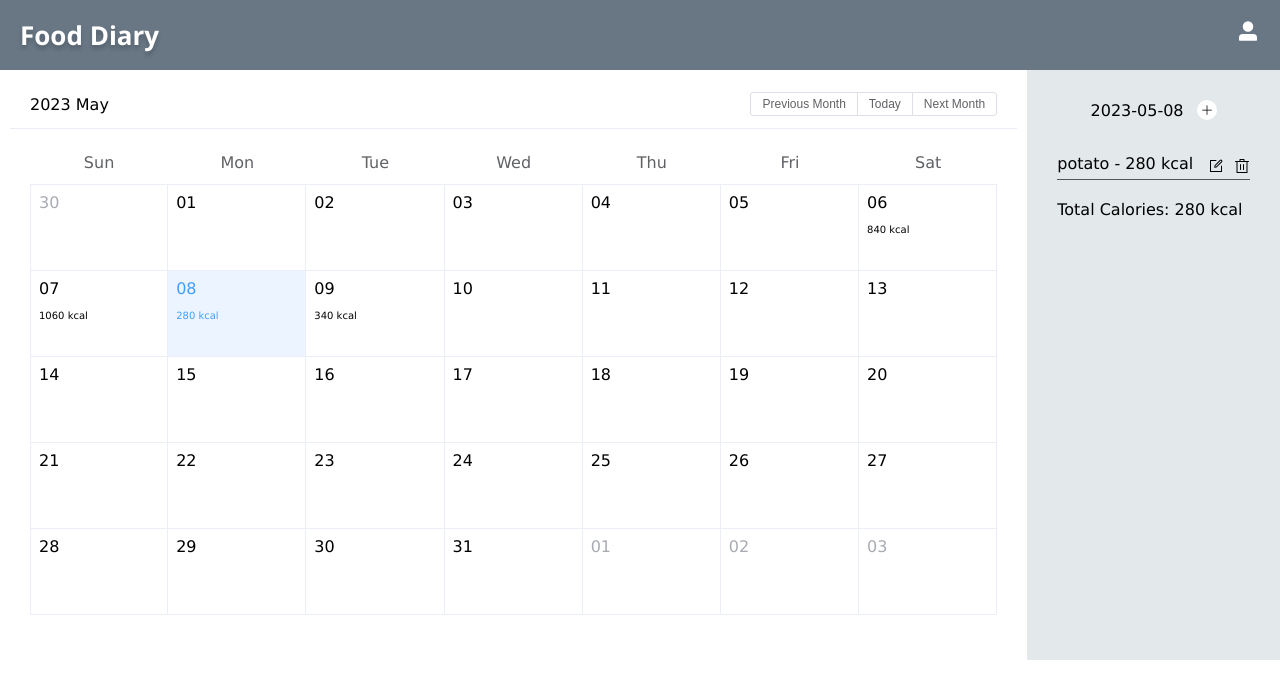
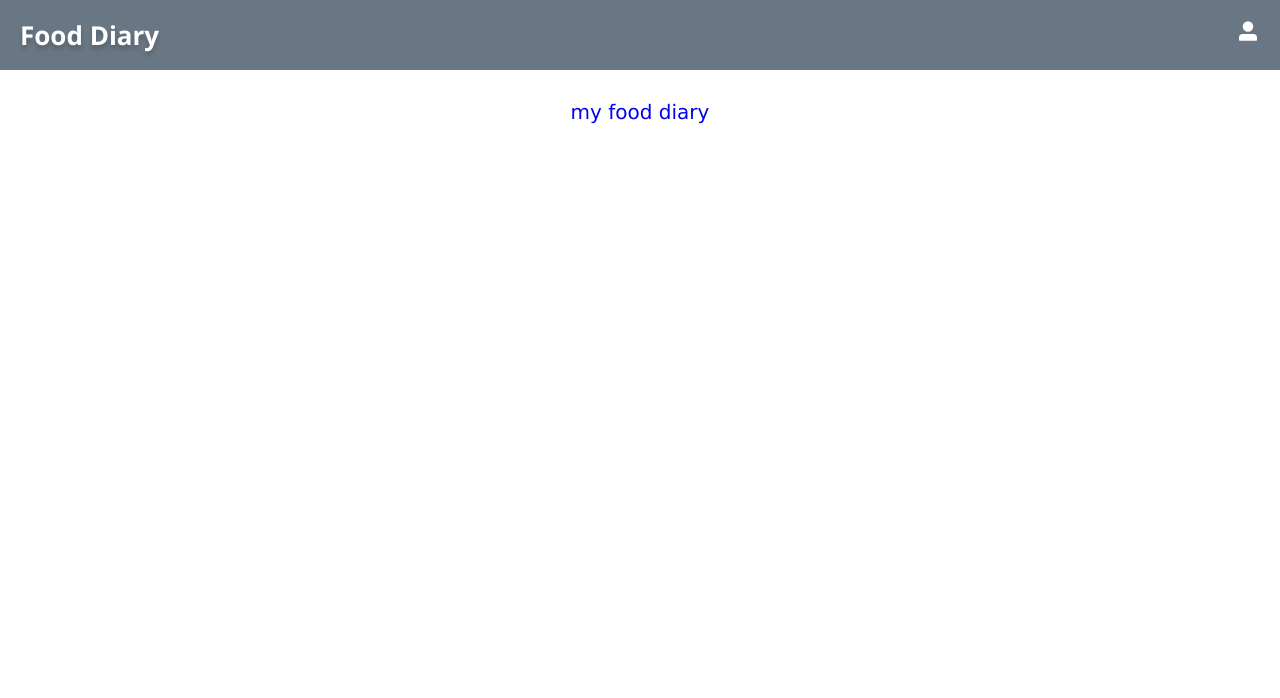
Before and after one commit to kay1040/food-diary, a Vue app: page /user in a window 1280 px wide. Shown: the top 698 px of the page. Built offline with nearby package versions, Linux system fonts and the light colour scheme.

Commit message:
feat: add Start component

```diff
--- /dev/null
+++ b/src/components/TypingEffect.vue
@@ -0,0 +1,36 @@
+<template>
+  <div>{{ typedText }}</div>
+</template>
+
+<script setup>
+import { defineProps, ref, onMounted, onUnmounted } from 'vue'
+
+function useTypingEffect(text, delay) {
+  const typedText = ref('')
+  let index = 0
+  let timerId
+
+  function type() {
+    if (index < text.length) {
+      typedText.value += text[index]
+      index++
+      timerId = setTimeout(type, delay)
+    }
+  }
+
+  onMounted(() => {
+    timerId = setTimeout(type, delay)
+  })
+
+  onUnmounted(() => {
+    clearTimeout(timerId)
+  })
+
+  return {
+    typedText
+  }
+}
+const props = defineProps(['text', 'delay'])
+const { typedText } = useTypingEffect(props.text, props.delay)
+
+</script>
--- a/src/views/AuthForm.vue
+++ b/src/views/AuthForm.vue
@@ -28,7 +28,7 @@ const handleSubmit = () => {
   if (isLoginForm.value) {
     router.push({ name: 'user' })
   } else {
-    isLoginForm.value = true
+    router.push({ name: 'start' })
   }
 }
 </script>
--- a/src/views/Home.vue
+++ b/src/views/Home.vue
@@ -1,10 +1,7 @@
 <template>
   <div class="home background">
     <div class="container">
-      <h1 class="title">
-        <span v-text="text"></span>
-        <span :style="{ visibility: cursorVisible }" class="blinking-cursor">|</span>
-      </h1>
+      <TypingEffect :text="title" delay="50" class="title" />
       <button :style="{ visibility: buttonVisible }" class="btn unselectable" @click="goToStart">
         START
       </button>
@@ -16,8 +13,6 @@
 import { onMounted, ref } from 'vue'
 import router from '../router';
 const title = "Healthy eating is a journey, not a destination.\nLet's enjoy the ride!"
-let text = ref('');
-let cursorVisible = ref('visible')
 let buttonVisible = ref('hidden')
 
 const goToStart = () => {
@@ -25,31 +20,14 @@ const goToStart = () => {
 }
 
 onMounted(() => {
-  let i = 0;
-  const timer = setInterval(() => {
-    text.value += title[i++];
-    if (i === title.length) {
-      clearInterval(timer);
-      cursorVisible.value = 'hidden'
-      setTimeout(() => {
-        buttonVisible.value = 'visible';
-      }, 500);
-    }
-  }, 50);
+  setTimeout(() => {
+    buttonVisible.value = 'visible';
+  }, title.length * 50 + 1100);
+
 })
 </script>
 
 <style lang="scss" scoped>
-
-@keyframes cursor-blink {
-  from, to {
-    opacity: 1;
-  }
-  50% {
-    opacity: 0;
-  }
-}
-
 .home {
   width: 100%;
   height: 100%;
@@ -58,6 +36,7 @@ onMounted(() => {
   @include mobile {
     background-position: center center;
   }
+
   .container {
     height: 100%;
     display: flex;
@@ -73,15 +52,11 @@ onMounted(() => {
       font-family: 'Lucida Sans', 'Lucida Sans Regular', 'Lucida Grande', 'Lucida Sans Unicode', Geneva, Verdana, sans-serif;
       white-space: pre-wrap;
       color: white;
-
+      font-size: 36px;
 
       @include mobile {
         padding: 0 1.5rem;
         font-size: 1.5rem;
-      }
-
-      .blinking-cursor {
-        animation: cursor-blink .7s infinite;
       }
     }
 
--- /dev/null
+++ b/src/views/Start.vue
@@ -0,0 +1,133 @@
+<template>
+  <div class="start">
+    <div class="img"></div>
+    <form class="form">
+      <TypingEffect :text="steps[current].question" delay="100" :key="steps[current].question" class="question" />
+      <div class="answer">
+        <select v-model="steps[current].answer" v-if="current === 0">
+          <option disabled value="">Select</option>
+          <option value="male">Male</option>
+          <option value="female">Female</option>
+        </select>
+        <input type="text" v-model.number="steps[current].answer" v-if="current === 1">
+        <input type="text" v-model.number="steps[current].answer" v-if="current === 2">
+        <input type="text" v-model.number="steps[current].answer" v-if="current === 3">
+        <button class="btn" @click.prevent="handleNextStep">NEXT</button>
+      </div>
+    </form>
+  </div>
+</template>
+<script setup>
+import { reactive, ref } from 'vue'
+import { useRouter } from 'vue-router'
+import TypingEffect from '../components/TypingEffect.vue';
+
+const router = useRouter()
+
+let current = ref(0)
+const steps = reactive([
+  {
+    question: 'What is your gender?',
+    answer: '',
+  },
+  {
+    question: 'What is your age?',
+    answer: '',
+  },
+  {
+    question: 'What is your height (unit: cm)?',
+    answer: '',
+  },
+  {
+    question: 'What is your weight (unit: kg)?',
+    answer: '',
+  },
+])
+
+const handleNextStep = () => {
+  if (current.value < steps.length - 1) {
+    current.value = current.value + 1
+  } else {
+    router.push({ name: 'user' })
+  }
+}
+
+</script>
+
+<style scoped lang="scss">
+.start {
+  height: 100vh;
+  background-color: rgb(10, 30, 37);
+  display: flex;
+
+  @include mobile {
+    display: block;
+  }
+
+  .img {
+    height: 100%;
+    width: 50%;
+    background-image: url('/images/start-bg1.jpg');
+    background-size: cover;
+    background-repeat: no-repeat;
+    background-position: center;
+
+    @include mobile {
+      height: 50%;
+      width: 100%;
+    }
+  }
+
+  .form {
+    color: #fff;
+    height: 100%;
+    width: 50%;
+    height: 500px;
+    padding: 0 8%;
+
+    @include mobile {
+      height: 50%;
+      width: 100%;
+      padding: 0 15%;
+    }
+
+    .question {
+      font-size: 24px;
+      margin-top: 200px;
+
+      @include mobile {
+        margin-top: 6rem;
+      }
+    }
+
+    .answer {
+      margin-top: 30px;
+
+      select {
+        width: 200px;
+        height: 30px;
+        font-size: 16px;
+        border: none;
+        border-radius: 4px;
+      }
+
+      input {
+        width: 200px;
+        height: 30px;
+      }
+    }
+
+
+
+    .btn {
+      margin-left: 30px;
+      height: 30px;
+      padding: 0 10px;
+      border: none;
+      border-radius: 4px;
+      background-color: #fff;
+      cursor: pointer;
+    }
+  }
+}
+</style>
--- a/src/views/User.vue
+++ b/src/views/User.vue
@@ -1,237 +1,18 @@
 <template>
-  <Dialog :dialog-visible="dialogVisible" :title="dialogTitle" :selected-food="selectedFood" @on-close="handleCloseDialog"
-    @on-add="handleAddFood" @on-edit="handleEditFood" />
-  <div class="user">
-    <div class="calender">
-      <Calendar @selected-day="getSelectedDay" :fake-data="fakeData" />
+    <div>
+        <a href="/user/food-diary">my food diary</a>
     </div>
-    <div class="details" v-if="selectedDay">
-      <div class="seleted-day">
-        {{ selectedDay }}
-        <el-icon class="add-btn" @click="handleShowAddDialog">
-          <Plus />
-        </el-icon>
-      </div>
-      <ul class="list">
-        <li v-if="getFoodsDataBySelectedDay()" v-for="food in getFoodsDataBySelectedDay()" :key="food.id">
-          <span>{{ food.name }} - {{ food.calories }} kcal</span>
-          <span class="icon">
-            <el-icon class="edit" @click="handleShowEditDialog(food.id)">
-              <Edit />
-            </el-icon>
-            <el-icon class="delete" @click="handleDeleteFood(food.id)">
-              <Delete />
-            </el-icon>
-          </span>
-        </li>
-      </ul>
-      <div v-if="getFoodsDataBySelectedDay()"> Total Calories: {{ fakeData.find(item => item.date ===
-        selectedDay)?.totalCalories }} kcal</div>
-    </div>
-  </div>
 </template>
 <script setup>
-import { ref, reactive } from 'vue'
-import { nanoid } from 'nanoid'
-import Dialog from '../components/Dialog.vue'
-import Calendar from '../components/Calendar.vue';
-
-const fakeData = reactive([
-  {
-    id: '001',
-    date: '2023-05-06',
-    foods: [
-      { id: '001', name: 'prok', calories: 280 },
-      { id: '002', name: 'milk', calories: 320 },
-      { id: '003', name: 'ice cream', calories: 240 },
-    ],
-    totalCalories: 840
-  },
-  {
-    id: '002',
-    date: '2023-05-07',
-    foods: [
-      { id: '004', name: 'steak', calories: 420 },
-      { id: '005', name: 'soup', calories: 280 },
-      { id: '006', name: 'cake', calories: 360 },
-    ],
-    totalCalories: 1060
-  },
-  {
-    id: '003',
-    date: '2023-05-08',
-    foods: [
-      { id: '007', name: 'potato', calories: 280 },
-    ],
-    totalCalories: 280
-  },
-  {
-    id: '004',
-    date: '2023-05-09',
-    foods: [
-      { id: '008', name: 'tomato', calories: 160 },
-      { id: '009', name: 'egg', calories: 180 },
-    ],
-    totalCalories: 340
-  },
-])
-
-
-const dialogVisible = reactive({ value: false })
-
-let dialogTitle = ref('')
-
-const currentDate = new Date();
-const year = currentDate.getFullYear();
-const month = String(currentDate.getMonth() + 1).padStart(2, '0');
-const day = String(currentDate.getDate()).padStart(2, '0');
-
-const selectedDay = ref(`${year}-${month}-${day}`)
-
-let selectedFood = reactive({});
-
-const getSelectedDay = (day) => {
-  selectedDay.value = day
-}
-
-const handleCloseDialog = () => {
-  dialogVisible.value = false
-}
-
-const getFoodsDataBySelectedDay = () => {
-  return fakeData.filter(item => item.date === selectedDay.value)[0]?.foods || null
-}
-
-const handleShowAddDialog = () => {
-  dialogVisible.value = true
-  dialogTitle.value = 'ADD FOOD'
-}
-
-const handleAddFood = (foodData) => {
-  const date = selectedDay.value
-  const index = fakeData.findIndex(item => item.date === date);
-  const isExist = index !== -1;
-
-  if (isExist) {
-    fakeData[index].foods.push({ id: nanoid(), ...foodData })
-    fakeData[index].totalCalories += foodData.calories
-  } else {
-    fakeData.push({
-      id: nanoid(),
-      date,
-      foods: [
-        { ...foodData },
-      ],
-      totalCalories: foodData.calories
-    },)
-  }
-}
-
-const handleShowEditDialog = (id) => {
-  dialogVisible.value = true
-  dialogTitle.value = 'EDIT FOOD'
-  const date = selectedDay.value
-  const index = fakeData.findIndex(item => item.date === date);
-  selectedFood.id = fakeData[index].foods.find(item => item.id === id).id
-  selectedFood.name = fakeData[index].foods.find(item => item.id === id).name
-  selectedFood.calories = fakeData[index].foods.find(item => item.id === id).calories
-}
-
-const handleEditFood = (foodData) => {
-  const date = selectedDay.value
-  const index = fakeData.findIndex(item => item.date === date);
-  const foodIndex = fakeData[index].foods.findIndex(item => item.id === foodData.id)
-  fakeData[index].foods[foodIndex] = { ...foodData }
-  fakeData[index].totalCalories = fakeData[index].totalCalories - selectedFood.calories + foodData.calories
-}
-
-const handleDeleteFood = (id) => {
-  ElMessageBox({
-    message: 'Are you sure to delete this food data?',
-    type: 'warning',
-    confirmButtonText: 'Delete',
-    cancelButtonText: 'Cancel',
-    showCancelButton: true,
-    closeOnClickModal: false,
-  }).then(() => {
-    const date = selectedDay.value
-    const index = fakeData.findIndex(item => item.date === date);
-    fakeData[index].foods = fakeData[index].foods.filter(item => item.id !== id)
-    ElMessage.success('Successfully deleted!');
-  }).catch(() => {
-    ElMessage.info('Deletion canceled!');
-  });
-}
 
 </script>
-
-<style lang="scss" scoped>
-.user {
-  background-color: #fff;
-  background-image: none;
-  display: flex;
-  padding-top: 70px;
-
-  @include mobile {
-    flex-direction: column;
-  }
-
-  .calender {
-    width: 80%;
-    background-color: #fff;
-    margin: 10px;
-
-    @include mobile {
-      width: 100%;
-      margin: 0;
-    }
-  }
-
-  .details {
-    padding: 30px;
-    background: #e3e8eb;
-    width: 20%;
-    min-height: 300px;
-
-    @include mobile {
-      width: 100%;
-    }
-
-    .seleted-day {
-      text-align: center;
-
-      .add-btn {
-        margin-left: 8px;
-        background-color: #fff;
-        width: 20px;
-        height: 20px;
-        line-height: 20px;
-        border-radius: 50%;
-        border: none;
-        font-size: 12px;
-        cursor: pointer;
-      }
-    }
-
-    .list {
-      margin: 20px 0;
-
-
-      li {
-        padding: 6px 0;
-        display: flex;
-        justify-content: space-between;
-        border-bottom: #555 1px solid;
-        height: 40px;
-        padding-top: 14px;
-
-        .edit, .delete {
-          margin-left: 10px;
-          margin-top: 4px;
-        }
-
-      }
-    }
-  }
+<style scoped>
+div {
+    display: flex;
+    justify-content: center;
+    text-align: center;
+    font-size: 20px;
+    padding-top: 100px;
+    color: #555;
 }
 </style>
```
Also changed, not shown: src/stores/bodyData.js (added), 1 other file (tests, documents, lock files or other folders).
